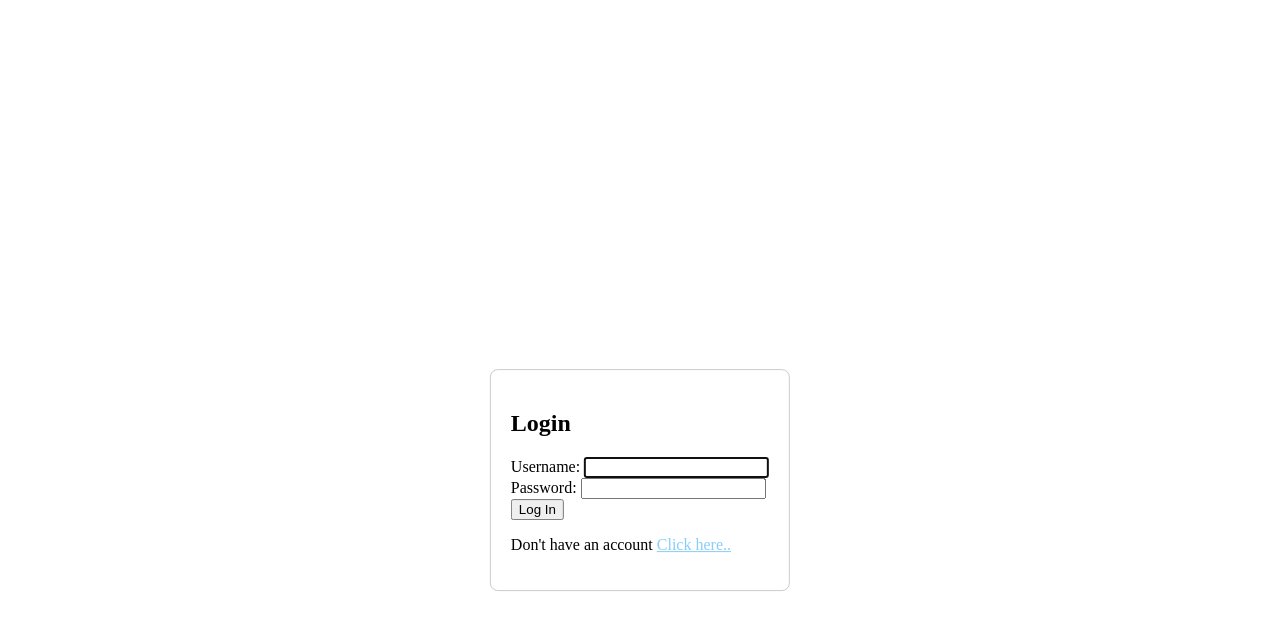
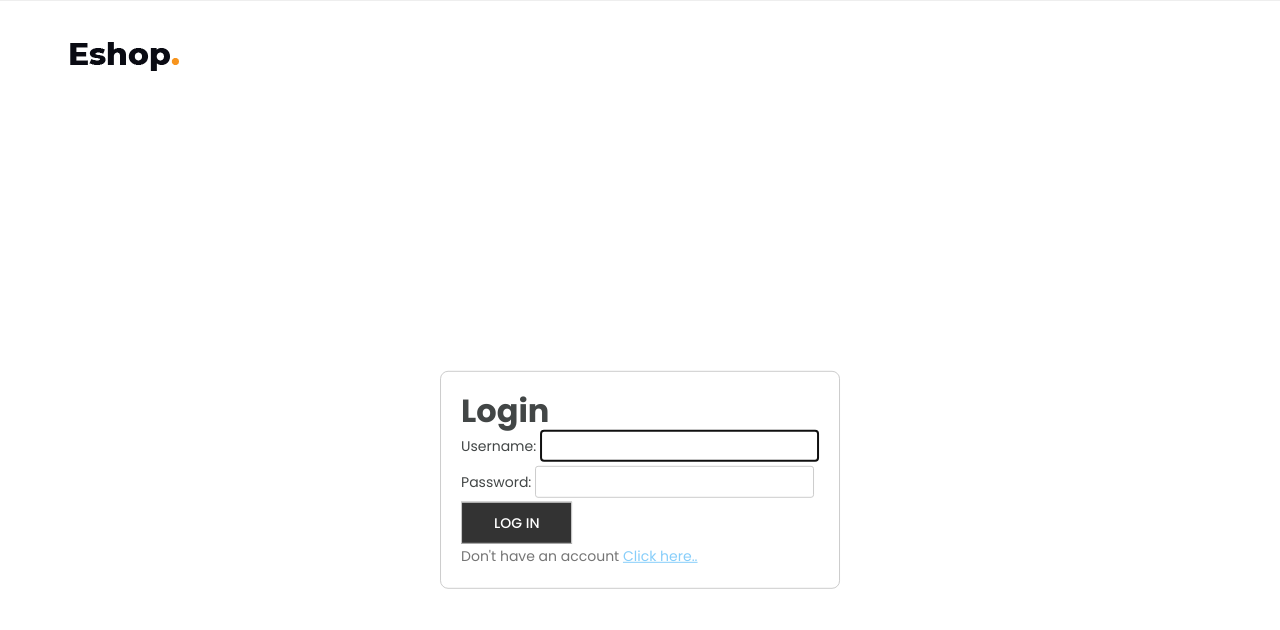
Before and after one commit to NathanielWatife/Royal-Ecommerce, a Django app: page /login/ in a window 1280 px wide. Shown: the top 630 px of the page. Run offline with Django 5.2, Linux system fonts and the light colour scheme; some libraries are stand-ins or nearby versions.

Commit message:
feat: change styling of login and register page

```diff
--- a/templates/login.html
+++ b/templates/login.html
@@ -1,17 +1,72 @@
 {% load static %}
-{% load widget_tweaks %}
 <!DOCTYPE html>
-<html lang="en">
+<html lang="zxx">
 <head>
-	<meta charset="UTF-8">
-	<meta name="viewport" content="width=device-width, initial-scale=1.0">
-	<title>Document</title>
-		<!-- Favicon -->
-		<link rel="icon" type="image/png" href="{% static 'images/favicon.png' %}">
-		<link rel="stylesheet" href="{% static 'css/register.css' %}">
+	<!-- Meta Tag -->
+    <meta charset="utf-8">
+    <meta http-equiv="X-UA-Compatible" content="IE=edge">
+	<meta name='copyright' content=''>
+	<meta http-equiv="X-UA-Compatible" content="IE=edge">
+    <meta name="viewport" content="width=device-width, initial-scale=1, shrink-to-fit=no">
+	<!-- Title Tag  -->
+    <title>Royal | Login</title>
+	<!-- Favicon -->
+	<link rel="icon" type="image/png" href="{% static 'images/favicon.png' %}">
+	<!-- Web Font -->
+	<link href="https://fonts.googleapis.com/css?family=Poppins:200i,300,300i,400,400i,500,500i,600,600i,700,700i,800,800i,900,900i&display=swap" rel="stylesheet">
+
+	<!-- StyleSheet -->
+
+	<!-- Bootstrap -->
+	<link rel="stylesheet" href="{% static 'css/bootstrap.css' %}">
+	<!-- Magnific Popup -->
+    <link rel="stylesheet" href="{% static 'css/magnific-popup.min.css' %}">
+	<!-- Font Awesome -->
+    <link rel="stylesheet" href="{% static 'css/font-awesome.css' %}">
+	<!-- Fancybox -->
+	<link rel="stylesheet" href="{% static 'css/jquery.fancybox.min.css' %}">
+	<!-- Themify Icons -->
+    <link rel="stylesheet" href="{% static 'css/themify-icons.css' %}">
+	<!-- Nice Select CSS -->
+    <link rel="stylesheet" href="{% static 'css/niceselect.css' %}">
+	<!-- Animate CSS -->
+    <link rel="stylesheet" href="{% static 'css/animate.css' %}">
+	<!-- Flex Slider CSS -->
+    <link rel="stylesheet" href="{% static 'css/flex-slider.min.css' %}">
+	<!-- Owl Carousel -->
+    <link rel="stylesheet" href="{% static 'css/owl-carousel.css' %}">
+	<!-- Slicknav -->
+    <link rel="stylesheet" href="{% static 'css/slicknav.min.css' %}">
+
+	<!-- Eshop StyleSheet -->
+	<link rel="stylesheet" href="{% static 'css/reset.css' %}">
+	<link rel="stylesheet" href="{% static 'css/style.css' %}">
+    <link rel="stylesheet" href="{% static 'css/responsive.css' %}">
+	<link rel="stylesheet" href="{% static 'css/register.css' %}">
 
 </head>
 <body>
+			<!-- Header -->
+			<header class="header shop">
+				<div class="middle-inner">
+					<div class="container">
+						<div class="row">
+							<div class="col-lg-2 col-md-2 col-12">
+								<!-- Logo -->
+								<div class="logo">
+									<a href="/"><img src="{% static 'images/logo.png' %}" alt="logo"></a>
+								</div>
+								<!--/ End Logo -->
+
+								<!--/ End Search Form -->
+								<div class="mobile-nav"></div>
+							</div>
+						</div>
+					</div>
+				</div>
+
+			</header>
+			<!--/ End Header -->
 	{% for message  in messages %}
 	<h1 class="messages">
 		{{ message }}
```
Also changed, not shown: templates/register.html (+51 -2 lines).
